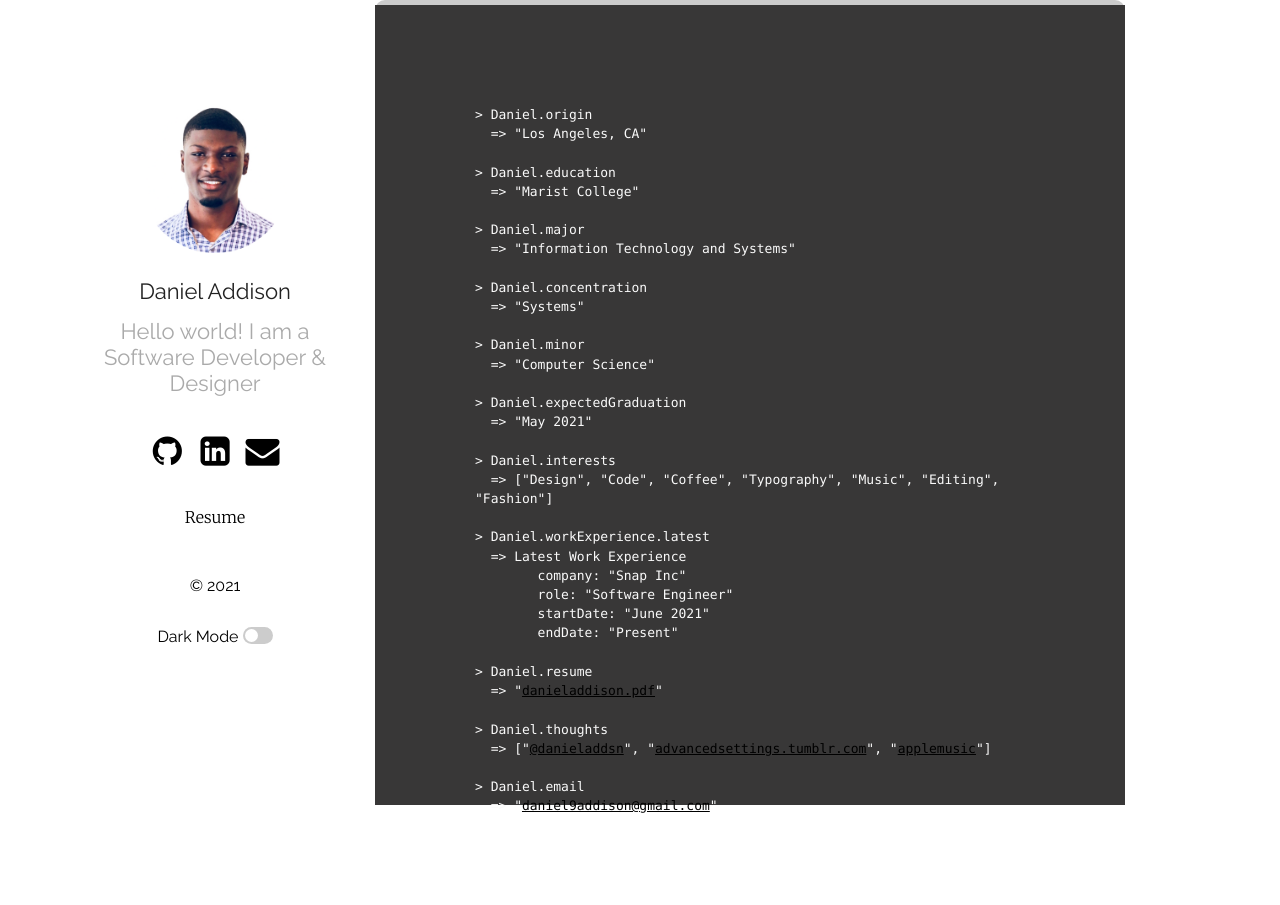
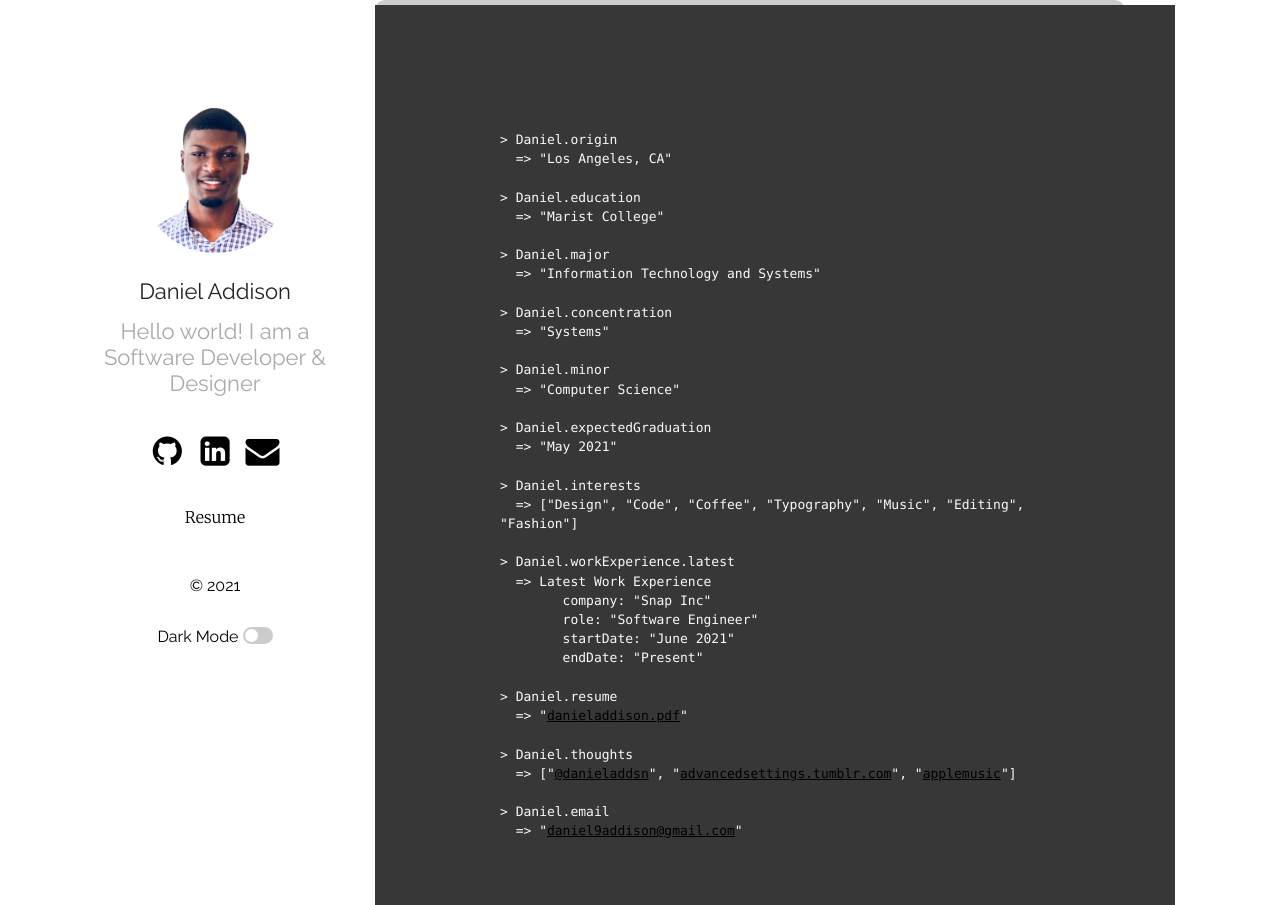
Before and after one commit to danieladdsn/Danieladd9.github.io, a Jekyll site: the page built from index.md, in a window 1280 px wide. Built offline with Jekyll 4.4.1, drawn with Linux system fonts in a browser that asks for light colours.

Commit message:
new W<H>P

```diff
--- a/_sass/plain.scss
+++ b/_sass/plain.scss
@@ -350,9 +350,9 @@ footer {
   }
 
   #console {
-    width:750px;
-    padding: 100px;
-    height: 800px;
+    width:800px;
+    padding: 125px;
+    height: 900px;
     margin:0 auto;
     background: #383737;
   }
```
